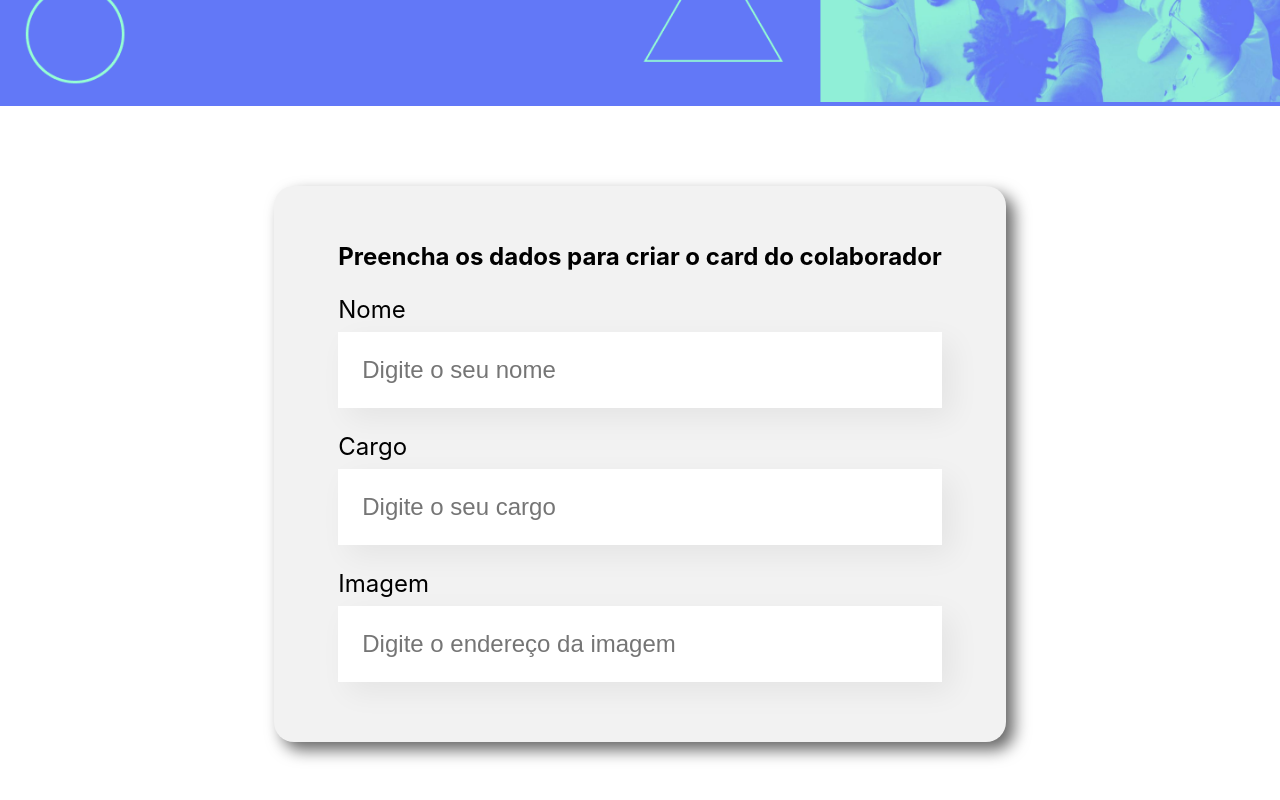
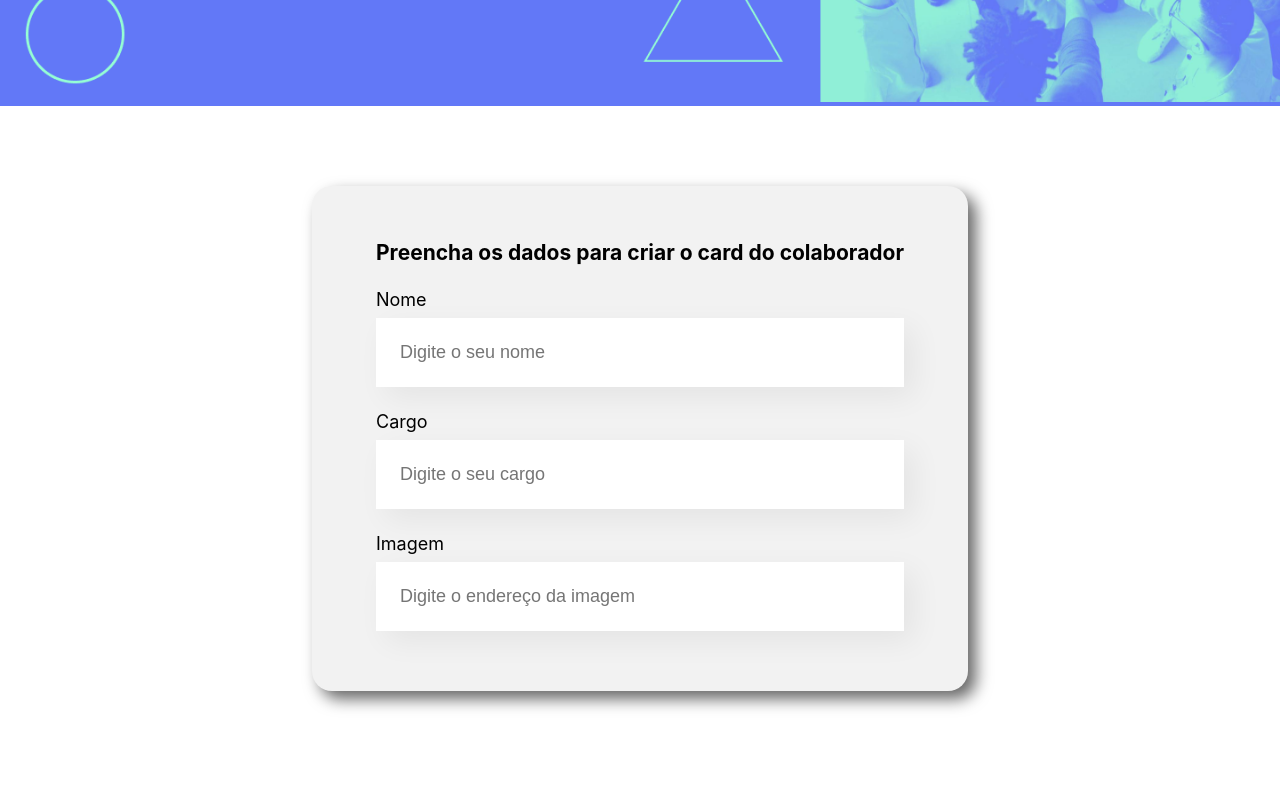
Before and after one commit to juancarlomartins/Projeto-organo, a React (Create React App) app: page / in a window 1280 px wide. Shown: the part 392-1192 px from the top of the page. After the commit the page ends 1163 px from the top, so only its background shows below. Built offline with nearby package versions, Linux system fonts and the light colour scheme.

Commit message:
Atualizando visual do formulário

```diff
--- a/src/componentes/Formulário/Formulario.css
+++ b/src/componentes/Formulário/Formulario.css
@@ -2,6 +2,8 @@
     display: flex;
     justify-content: center;
     margin: 80px 0;
+    font-size: 18px;
+    font-style: Arial;
 }
 
 .formulario form {
@@ -10,4 +12,5 @@
     border-radius: 20px;
     padding: 36px 64px;
     box-shadow: 8px 8px 16px rgba(0, 0, 0, 0.6);
+    font-size: 14px;
 }
--- a/src/componentes/campoTexto/campoTexto.css
+++ b/src/componentes/campoTexto/campoTexto.css
@@ -6,7 +6,7 @@
 .campo-texto label {
     display: block;
     margin-bottom: 8px;
-    font-size: 24PX;
+    font-size: 18PX;
 }
 
 .campo-texto input {
@@ -14,7 +14,7 @@
     box-shadow: 10px 10px 30px rgba(0, 0, 0, 0.06);
     width: 100%;
     border: none;
-    font-size: 24px;
+    font-size: 18px;
     padding: 24px;
     box-sizing: border-box;
 }
```
